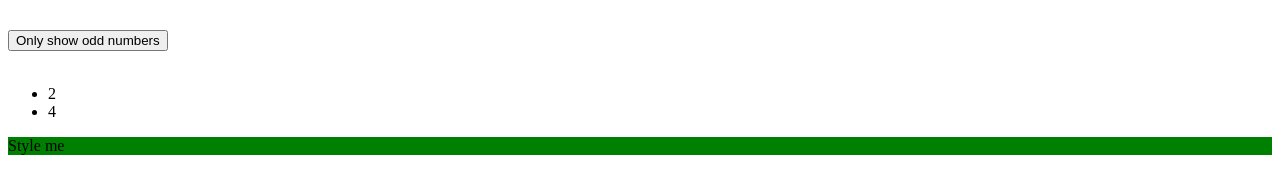
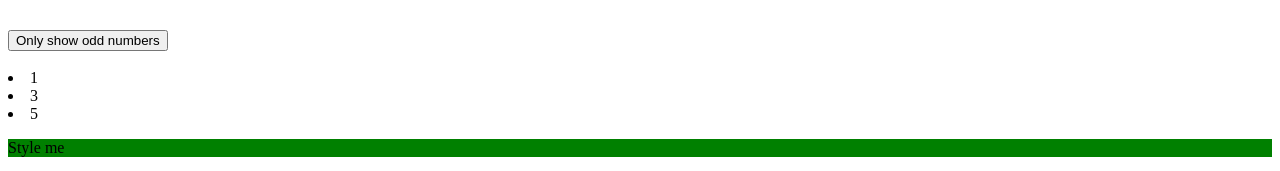
Before and after one commit to joshtom/custom-directive-ng, an Angular app: page / in a window 1280 px wide. Shown: the top 171 px of the page. Built offline with nearby package versions, Linux system fonts and the light colour scheme.

Commit message:
Created custom structural directive

```diff
--- a/src/app/app.component.html
+++ b/src/app/app.component.html
@@ -5,7 +5,7 @@
         class="btn btn-primary"
         (click)="onlyOdd = !onlyOdd">Only show odd numbers</button>
       <br><br>
-      <ul class="list-group">
+      <!-- <ul class="list-group">
         <div *ngIf="onlyOdd">
           <li
           class="list-group-item"
@@ -27,7 +27,16 @@
       </ul>
       <ng-template [ngIf]="onlyOdd">
         <p>Only odd</p>
-      </ng-template>
+      </ng-template> -->
+      <div *appUnless="onlyOdd">
+          <li
+          class="list-group-item"
+          *ngFor="let odd of oddNumbers"
+          [ngClass]="{odd: odd % 2 !== 0}"
+          >
+          {{ odd }}
+        </li>
+          </div>
     </div>
   </div>
 </div>
--- a/src/app/unless.directive.ts
+++ b/src/app/unless.directive.ts
@@ -1,10 +1,16 @@
-import { Directive } from '@angular/core';
+import { Directive, TemplateRef, Input, ViewContainerRef } from '@angular/core';
 
 @Directive({
   selector: '[appUnless]'
 })
 export class UnlessDirective {
-
-  constructor() { }
+@Input() set appUnless(condition: boolean) {
+if(!condition) {
+  this.vcRef.createEmbeddedView(this.templateRef);
+} else {
+  this.vcRef.clear()
+}
+}
+  constructor(private templateRef: TemplateRef<any>, private vcRef: ViewContainerRef) { }
 
 }
```
